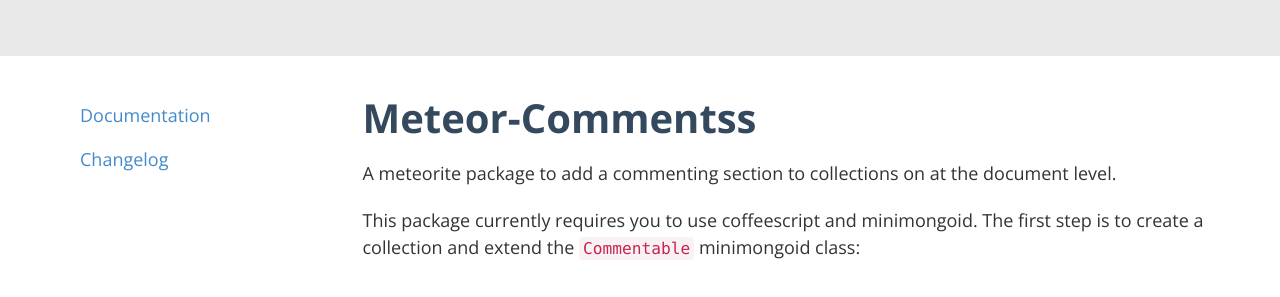
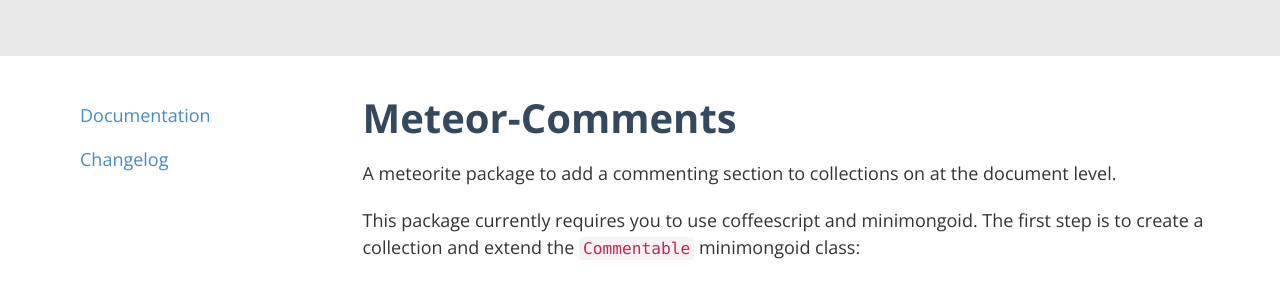
Before and after one commit to Differential/meteor-comments, a Jekyll site: the page built from index.md, in a window 1280 px wide. Shown: the part 330-627 px from the top of the page. Built offline with Jekyll 4.4.1, drawn with Linux system fonts in a browser that asks for light colours; nearby versions of some CDN libraries; Markdown is read by kramdown in place of the engine named in the settings.

Commit message:
Update index.md

````diff
--- a/index.md
+++ b/index.md
@@ -6,7 +6,7 @@ version: 0.0.9
 desc: A meteorite package for commenting.
 
 ---
-# meteor-commentss
+# meteor-comments
 
 A meteorite package to add a commenting section to collections on at the document level.
 
@@ -25,7 +25,7 @@ Render the comments template, passing it the context of your `Commentable`.
 
 The system can automatically help alert users who have already commented if a new comment is added.  You can use the built-in template for this.
 
-<code>{{ _unreadWidget opts }}</code>
+<code>{{ > _unreadWidget opts }}</code>
 
 ```
 opts: ->
````
